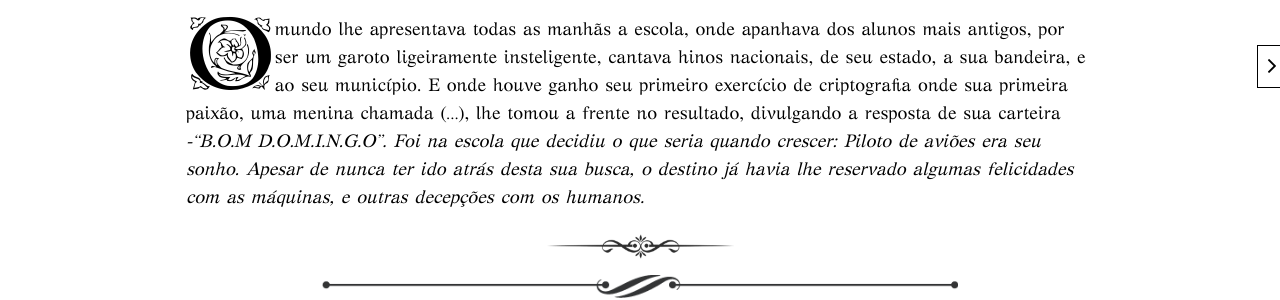
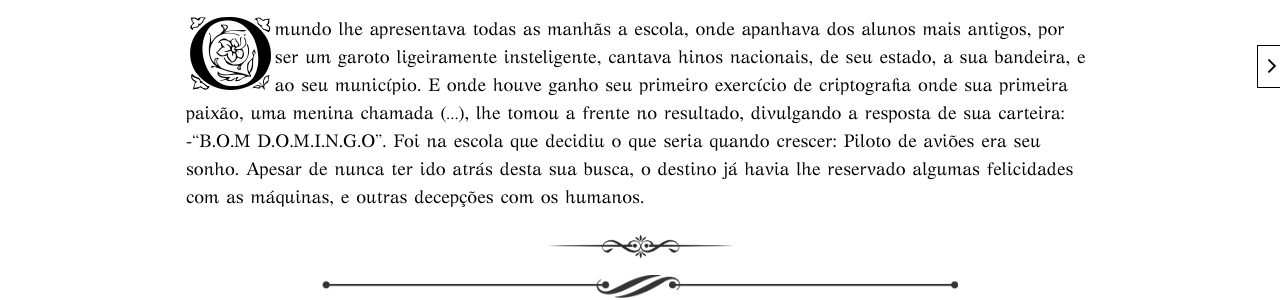
Before and after one commit to Agt-Morgu5/agt-morgu5.github.io, a Jekyll site: the page built from _posts/blog/views/2015-11-14-no-more-flags.md, in a window 1280 px wide and 900 px high, scrolled down 958 px. Shown: the part 245-545 px from the top of the window. Built offline with Jekyll 4.4.1, drawn with Linux system fonts in a browser that asks for light colours; nearby versions of some CDN libraries; comment, search, counter and statistics services are not loaded.

Commit message:
Update 2015-11-14-no-more-flags.md

```diff
--- a/_posts/blog/views/2015-11-14-no-more-flags.md
+++ b/_posts/blog/views/2015-11-14-no-more-flags.md
@@ -15,7 +15,7 @@
 
 <span class="dcap">C</span>omo as coisas funcionam, era o principal questionamento ao abrir seus carros de força por fricção, com placas que datavam 1989. Basicamente seu caráter começou a ser construído por canais de televisão, uma hora a cores, por outrora em modelo monocromático. Tecnologias de sua infância, exibiam filmes de heróis como ["O Superhomem"](https://pt.wikipedia.org/wiki/Superman#1989-1999:_Morte.2C_Retorno.2C_casamento_e_a_influ.C3.AAncia_de_John_Byrne){:target="_blank"}. Lembro que este pequeno jovem dava por falar o jargão "Bye bye menino azul" durante ultrapassagens nas suas corridas de educação física, arremetendo a fala de um dos filmes do superman preferidos. O menino também era sempre convocado a ajustar a sintonia dos canais, já que passava horas a fio em frente ao aparelho de televisão. Horas que fizeram dele um pequeno especialista e fino (pois era magrinho) conhecedor de tubos de imagem. Seus tios o admiravam por isso.
 
-<span class="dcap">O</span>mundo lhe apresentava todas as manhãs a escola, onde apanhava dos alunos mais antigos, por ser um garoto ligeiramente insteligente, cantava hinos nacionais, de seu estado, a sua bandeira, e ao seu município. E onde houve ganho seu primeiro exercício de criptografia onde sua primeira paixão, uma menina chamada (...), lhe tomou a frente no resultado, divulgando a resposta de sua carteira <i>-"B.O.M D.O.M.I.N.G.O"<i/>. Foi na escola que decidiu o que seria quando crescer: Piloto de aviões era seu sonho. Apesar de nunca ter ido atrás desta sua busca, o destino já havia lhe reservado algumas felicidades com as máquinas, e outras decepções com os humanos.
+<span class="dcap">O</span>mundo lhe apresentava todas as manhãs a escola, onde apanhava dos alunos mais antigos, por ser um garoto ligeiramente insteligente, cantava hinos nacionais, de seu estado, a sua bandeira, e ao seu município. E onde houve ganho seu primeiro exercício de criptografia onde sua primeira paixão, uma menina chamada (...), lhe tomou a frente no resultado, divulgando a resposta de sua carteira: -"B.O.M D.O.M.I.N.G.O". Foi na escola que decidiu o que seria quando crescer: Piloto de aviões era seu sonho. Apesar de nunca ter ido atrás desta sua busca, o destino já havia lhe reservado algumas felicidades com as máquinas, e outras decepções com os humanos.
 
 <div class="text-divider"></div>
 
```
